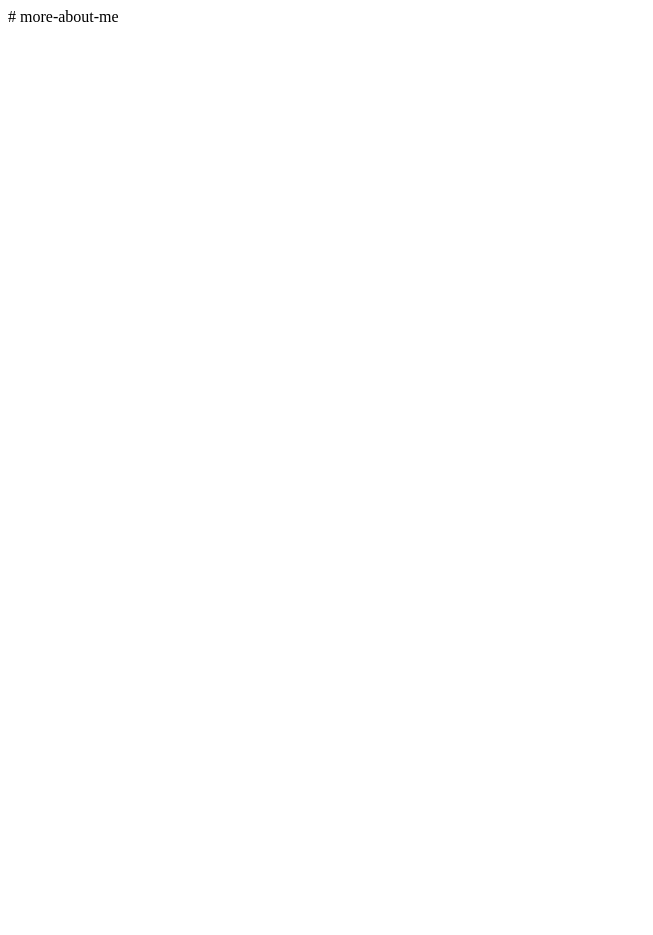
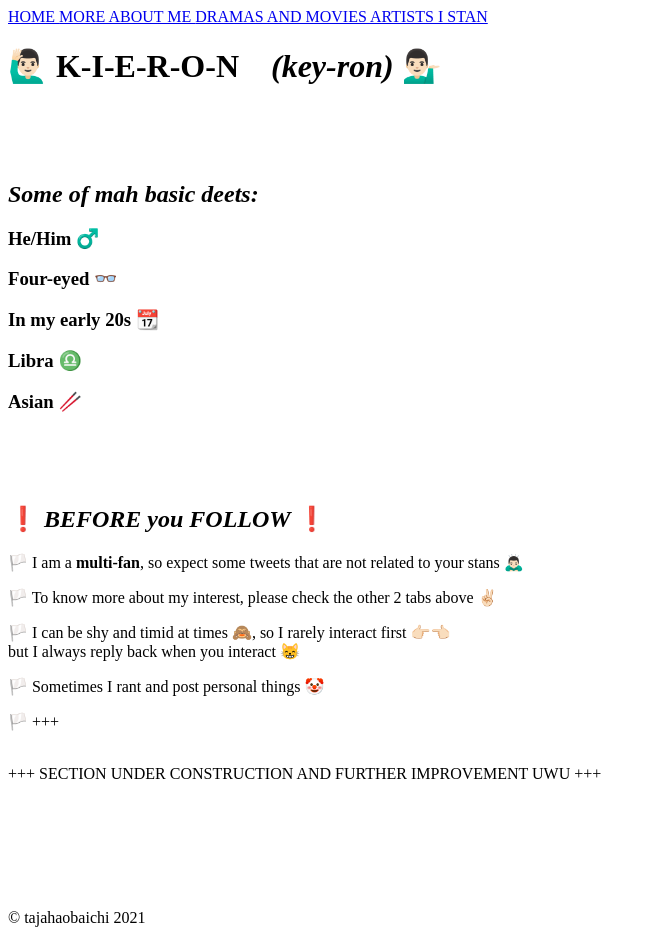
Before and after one commit to tajahaobaichi/more-about-me, a plain HTML site: page index.html in a window 1280 px wide. Shown: the whole page, without its empty margins (0-653 px from the left). Before the commit the page ends 800 px from the top, so only its background shows below. Drawn offline with Linux system fonts and the light colour scheme; a script that the page names is missing.

Commit message:
Update index.html

```diff
--- a/index.html
+++ b/index.html
@@ -1 +1,92 @@
-# more-about-me
+<!-- https://twitter.com/tajahaobaichi -->
+<!DOCTYPE html>
+<html>
+	<meta name="viewport" content="initial-scale=1">
+	<head>
+		<link rel="preconnect" href="https://fonts.gstatic.com">
+		<link href="https://fonts.googleapis.com/css2?family=Raleway:ital,wght@0,100;0,200;0,300;0,400;0,500;0,600;0,700;0,800;0,900;1,100;1,200;1,300;1,400;1,500;1,600;1,700;1,800;1,900&display=swap" rel="stylesheet">
+		<link rel="stylesheet" href="aboutme-style.css"> <!-- external CSS -->
+		<title>MORE ABOUT ME @tajahaobaichi</title>
+		<link rel="icon" href="profile_icon.png" type="image/x-icon">
+	</head>
+
+	<body>
+
+	<!-- ABOUT ME -->
+		<div  class="aboutme-bg">
+
+			<!-- NAVIGATION BAR -->
+			<div class="navbar-sticky">
+
+				<span class="navbar">
+					<a href="https://tajahaobaichi.github.io/home/" target="_top">
+						HOME
+					</a>
+				</span>
+
+				<span class="navbar">
+					<a href="https://tajahaobaichi.github.io/more-about-me/" target="_top">
+						MORE ABOUT ME
+					</a>
+				</span>
+
+				<span class="navbar">
+					<a href="https://tajahaobaichi.github.io/my-dramalist-ish/" target="_top">
+						DRAMAS AND MOVIES
+					</a>
+				</span>
+
+				<span class="navbar">
+					<a href="https://tajahaobaichi.github.io/my-favourite-artists/" target="_top">
+						ARTISTS I STAN
+					</a>
+				</span>
+
+			</div>
+			<!-- END OF NAVIGATION BAR -->
+
+			<h1 class="name-sticky">&#128587;&#127995;&#8205;&#9794;&#65039; K-I-E-R-O-N &nbsp;&nbsp;&nbsp;<i>(key-ron)</i> &#128129;&#127995;&#8205;&#9794;&#65039;</h1>
+			<br><br><br>
+				<h2><i>Some of mah basic deets:</i></h2>
+				<h3>He/Him &#9794;&#65039;</h3>
+				<h3>Four-eyed &#128083;</h3>
+				<h3>In my early 20s &#128198;</h3>
+				<h3>Libra &#9806;</h3>
+				<h3>Asian &#129378;</h3>
+				<br><br><br>
+
+			<!-- ABOUT ME CONTENT -->
+			<div>
+
+				<h2>&#10071; <i>BEFORE you FOLLOW</i> &#10071;</h2>
+
+				<p>&#127987;&#65039; I am a <strong>multi-fan</strong>, so expect some tweets that are not related to your stans &#128583;&#127995;&#8205;&#9794;&#65039;</p>
+				<p>&#127987;&#65039; To know more about my interest, please check the other 2 tabs above &#9996;&#127995;</p>
+				<p>&#127987;&#65039; I can be shy and timid at times &#128584;, so I rarely interact first &#128073;&#127995;&#128072;&#127995;
+					<br>but I always reply back when you interact &#128568;</p>
+				<p>&#127987;&#65039; Sometimes I rant and post personal things &#129313;</p>
+				<p>&#127987;&#65039; +++</p>
+
+			</div>
+			<!-- END OF CONTENT -->
+
+			<br>+++ SECTION UNDER CONSTRUCTION AND FURTHER IMPROVEMENT UWU +++
+
+
+			<!-- RATE WEBSITE -->
+			<div data-tf-sidetab="OvcZvrhb" data-tf-width="320" data-tf-height="400" data-tf-hide-headers data-tf-hide-footer data-tf-custom-icon="https://images.typeform.com/images/NJCqbsPPzKDH" data-tf-button-color="#9595A9" data-tf-button-text="PLS RATE ME!" style="all:unset;"></div>
+			<script src="//embed.typeform.com/next/embed.js"></script>
+
+			<br><br><br><br><br><br><br><br>
+
+		</div><!-- END OF ABOUT ME -->
+
+	<!-- FOOTER??? -->
+		<div id="footer">
+			&#169;&nbsp;tajahaobaichi 2021
+		</div>
+	<!-- end of FOOTER??? -->
+
+	<!-- body end -->
+	</body>
+</html>
```
